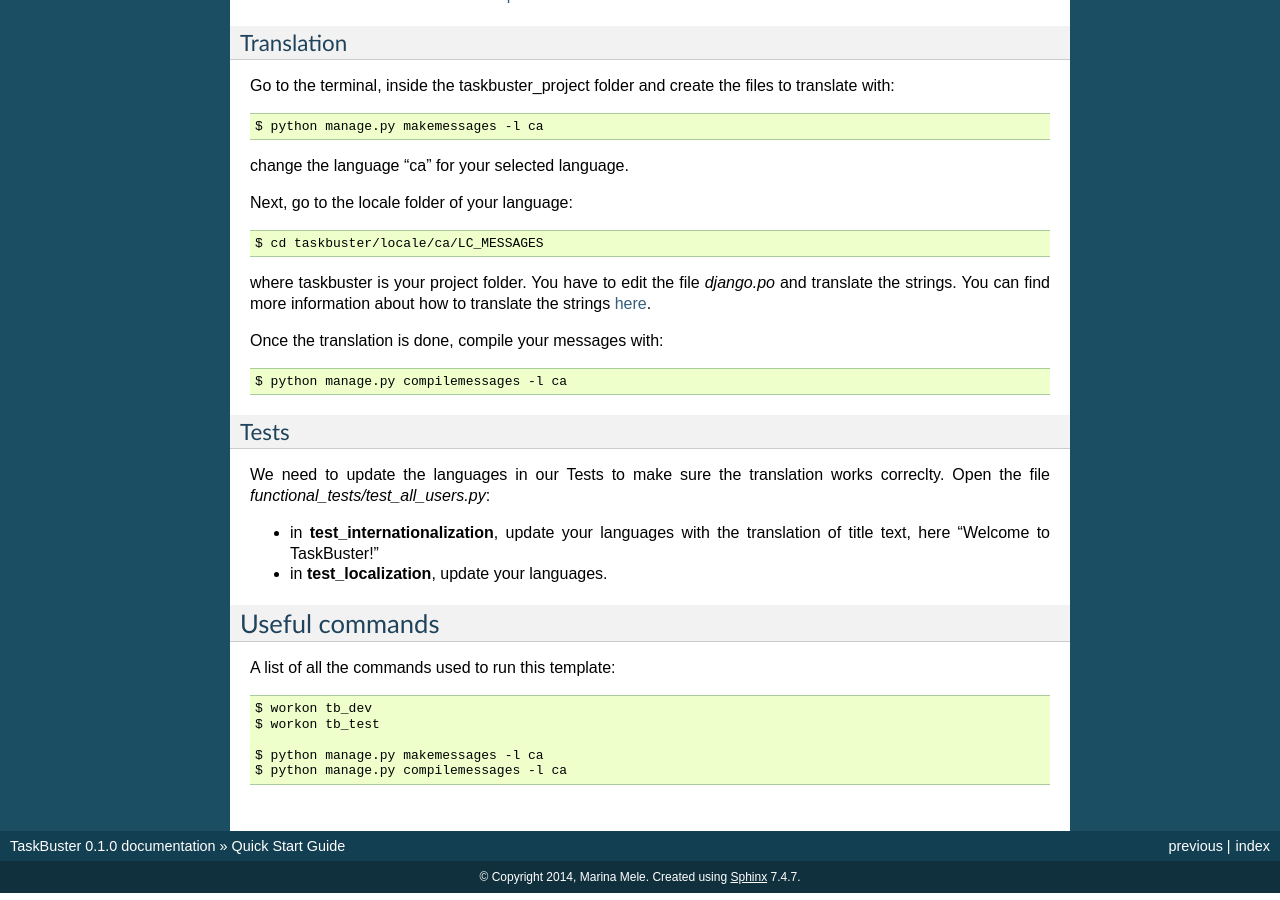
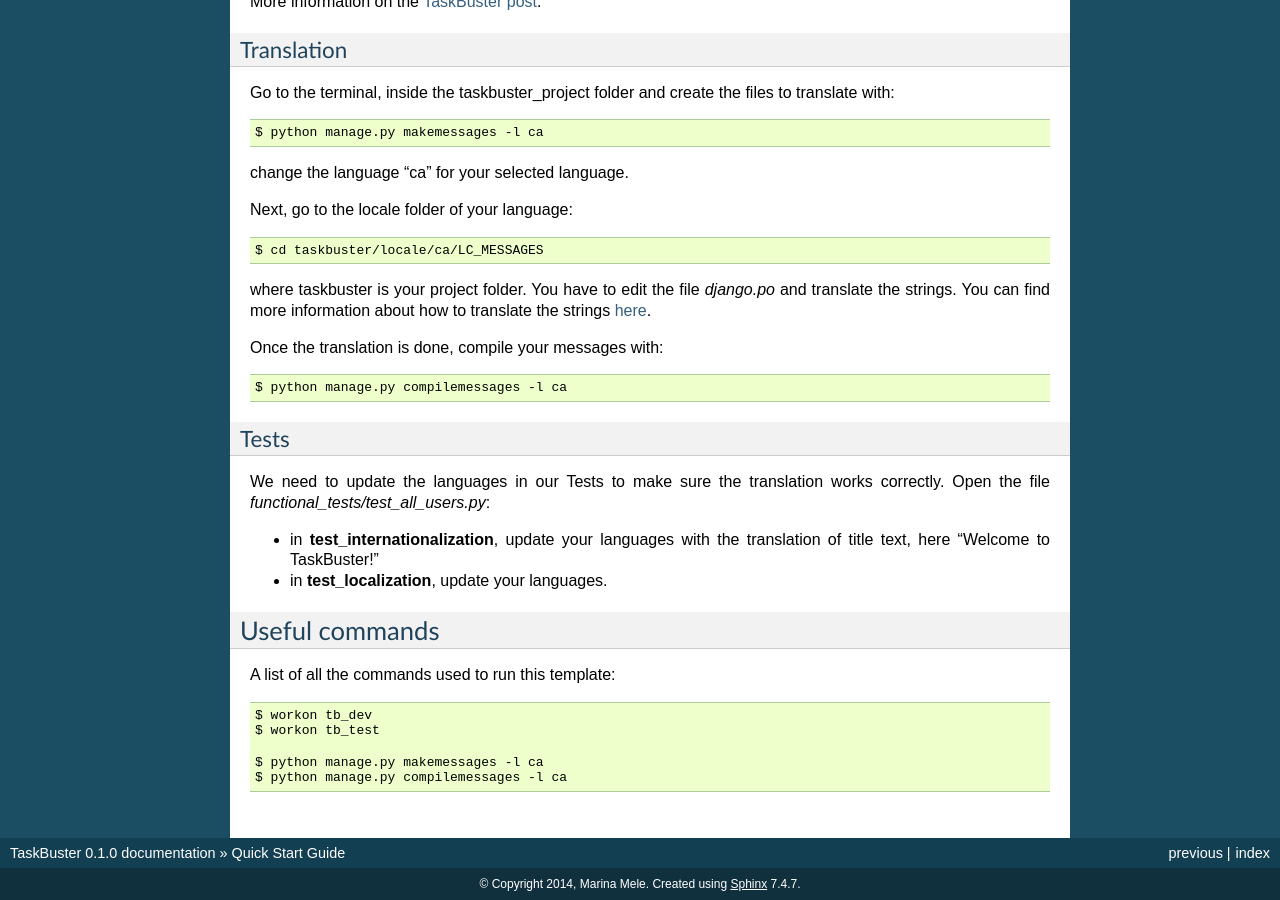
Before and after one commit to mineta/taskbuster-boilerplate, a Sphinx documentation site: the page built from docs/quick_start.rst, in a window 1280 px wide and 900 px high, scrolled down 2379 px. Built offline with Sphinx 7.4.7, drawn with Linux system fonts in a browser that asks for light colours; some of the changed text lies outside the part shown.

Commit message:
Minor fix in docs

```diff
--- a/docs/quick_start.rst
+++ b/docs/quick_start.rst
@@ -173,7 +173,7 @@
 Tests
 *****
 
-We need to update the languages in our Tests to make sure the translation works correclty. Open the file *functional_tests/test_all_users.py*:
+We need to update the languages in our Tests to make sure the translation works correctly. Open the file *functional_tests/test_all_users.py*:
 
 - in **test_internationalization**, update your languages with the translation of title text, here "Welcome to TaskBuster!"
 - in **test_localization**, update your languages.
```
Also changed, not shown: other parts of docs/quick_start.rst (+2 -2 lines).
